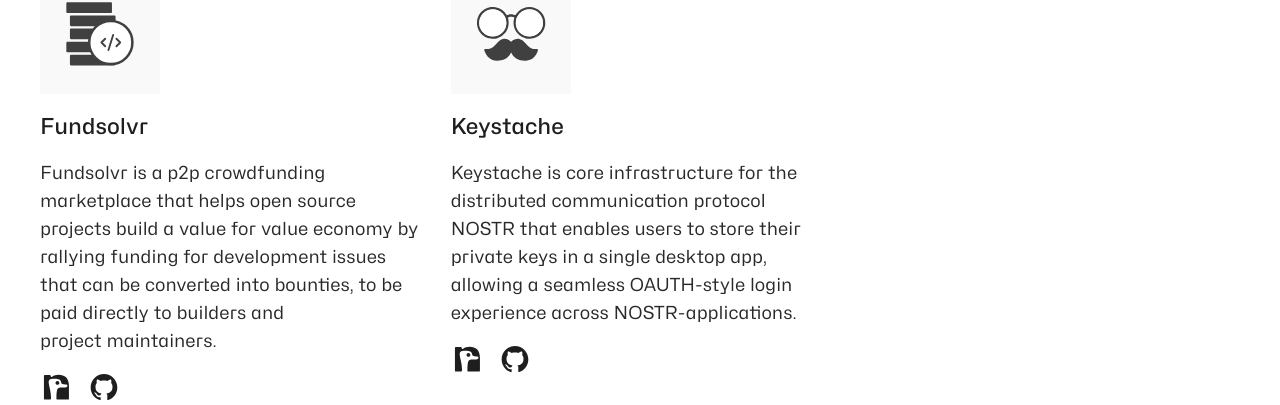
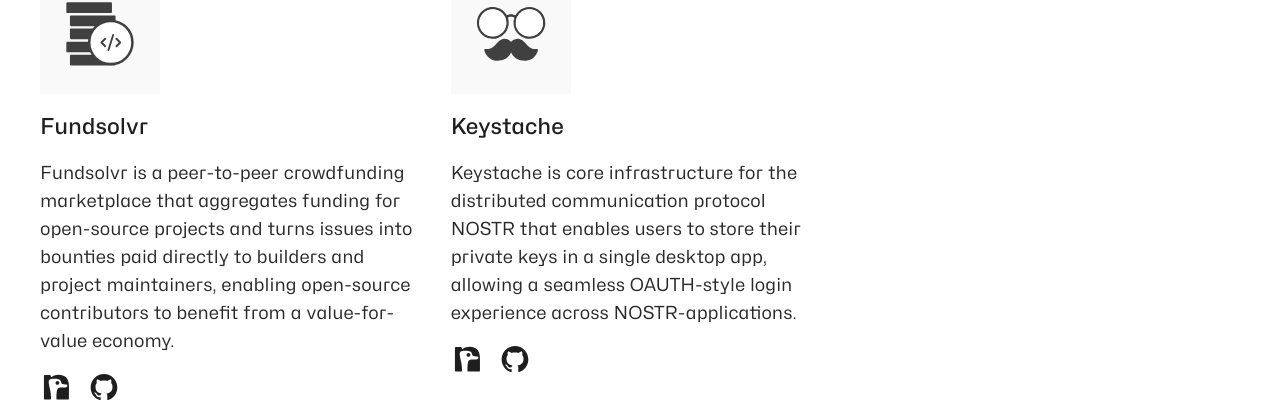
Before and after one commit to Open-Source-Justice-Foundation/Open-Source-Justice-Foundation.github.io, a Next.js app: page / in a window 1280 px wide. Shown: the part 1314-1719 px from the top of the page. Built offline with nearby package versions, Linux system fonts and the light colour scheme.

Commit message:
Update Projects.tsx

```diff
--- a/src/components/Projects/Projects.tsx
+++ b/src/components/Projects/Projects.tsx
@@ -11,10 +11,9 @@
             Fundsolvr
           </h4>
           <p className="font-hubot text-lg text-heading">
-            Fundsolvr is a p2p crowdfunding marketplace that helps open source
-            projects build a value for value economy by rallying funding for
-            development issues that can be converted into bounties, to be paid
-            directly to builders and project maintainers.
+            Fundsolvr is a peer-to-peer crowdfunding marketplace that aggregates funding for open-source
+            projects and turns issues into bounties paid directly to builders and project maintainers,
+            enabling open-source contributors to benefit from a value-for-value economy.
           </p>
           <div className="flex flex-row gap-4">
             <Duck />
```
